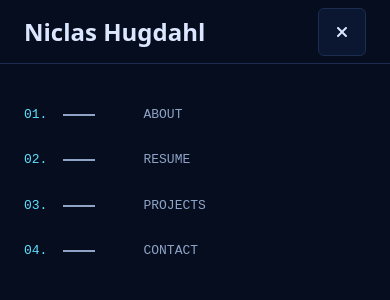
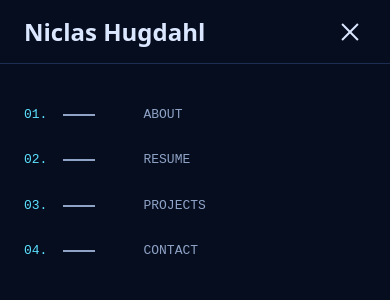
Before and after one commit to NiclO1337/frontend-projects, a React (Vite) app in the folder project3-portfolio-website/: page / in a window 390 px wide. Both pictures are taken after a click on the button "Menu". Shown: the top 300 px of the page. Built offline with nearby package versions, Linux system fonts and the light colour scheme.

Commit message:
project-3: refactor MobileMenu style and closing mechanics

```diff
--- a/project3-portfolio-website/src/components/MobileHeader/MobileHeader.jsx
+++ b/project3-portfolio-website/src/components/MobileHeader/MobileHeader.jsx
@@ -1,6 +1,5 @@
 import { useCallback, useRef, useState } from "react";
-import { Link } from "react-router";
-import { FaBars, FaXmark } from "react-icons/fa6";
+import { Link, useLocation } from "react-router";
 import MobileMenu from "../MobileMenu/MobileMenu.jsx";
 import styles from "./MobileHeader.module.css";
 
@@ -8,11 +7,23 @@ const MENU_ID = "mobile-menu";
 
 /**
  * Top bar for tablet and mobile: name (link home) and the menu button.
- * It owns the open/closed state, so the logo link can close the menu too.
+ * It owns the open/closed state, so the menu closes on any navigation.
  */
 export default function MobileHeader() {
   const [isOpen, setIsOpen] = useState(false);
   const buttonRef = useRef(null);
+
+  // Close the menu whenever the route changes (menu links, logo, browser
+  // back/forward). `location.key` is new on every navigation, even to the page
+  // you are already on, so it catches more than the pathname would. Setting
+  // state while rendering is React's recommended way to reset state when
+  // something changes: it avoids an extra render with stale state.
+  const { key } = useLocation();
+  const [previousKey, setPreviousKey] = useState(key);
+  if (key !== previousKey) {
+    setPreviousKey(key);
+    setIsOpen(false);
+  }
 
   // useCallback keeps the same function between renders, so MobileMenu's
   // Escape listener isn't removed and re-added on every render.
@@ -25,7 +36,7 @@ export default function MobileHeader() {
   return (
     <>
       <header className={styles.header}>
-        <Link to="/" className={styles.name} onClick={() => setIsOpen(false)}>
+        <Link to="/" className={styles.name}>
           Niclas Hugdahl
         </Link>
         <button
@@ -37,11 +48,9 @@ export default function MobileHeader() {
           aria-controls={MENU_ID}
           onClick={() => setIsOpen((open) => !open)}
         >
-          {isOpen ? (
-            <FaXmark aria-hidden="true" />
-          ) : (
-            <FaBars aria-hidden="true" />
-          )}
+          {/* Two lines. The CSS turns them into an X while the menu is open. */}
+          <span className={styles.line} aria-hidden="true" />
+          <span className={styles.line} aria-hidden="true" />
         </button>
       </header>
       {isOpen && <MobileMenu id={MENU_ID} onClose={closeMenu} />}
--- a/project3-portfolio-website/src/components/MobileHeader/MobileHeader.module.css
+++ b/project3-portfolio-website/src/components/MobileHeader/MobileHeader.module.css
@@ -26,32 +26,82 @@
   text-shadow: var(--glow-sm);
 }
 
+/*
+  Menu button: no box, just two lines (like the nav's line indicator). The
+  short line grows on hover, and while the menu is open both lines
+  rotate into an X. Only `transform` is animated.
+*/
 .button {
-  display: grid;
-  place-items: center;
-  width: var(--space-6);
+  --line-height: 2px;
+  --line-gap: var(--space-1);
+
+  display: flex;
+  flex-direction: column;
+  align-items: flex-end;
+  justify-content: center;
+  gap: var(--line-gap);
+  width: var(--space-5);
   height: var(--space-6);
   padding: 0;
   color: var(--color-text);
-  background: var(--color-surface);
-  border: 1px solid var(--color-border);
+  background: none;
+  border: 0;
   border-radius: var(--radius-sm);
   cursor: pointer;
+  transition: color var(--transition);
+}
+
+.line {
+  width: 100%;
+  height: var(--line-height);
+  background: currentColor;
+  transform: translateY(0) rotate(0) scaleX(1);
   transition:
-    color var(--transition),
-    border-color var(--transition),
+    transform var(--transition),
+    transform-origin var(--transition),
     box-shadow var(--transition);
+}
+
+/* The second line starts short and is anchored to the right. */
+.line:last-child {
+  transform: translateY(0) rotate(0) scaleX(0.6);
+  transform-origin: right;
 }
 
 .button:hover,
 .button:focus-visible {
   color: var(--color-accent);
-  border-color: var(--color-accent);
+}
+
+.button:hover .line,
+.button:focus-visible .line {
   box-shadow: var(--glow-sm);
 }
 
+.button:hover .line:last-child,
+.button:focus-visible .line:last-child {
+  transform: translateY(0) rotate(0) scaleX(1);
+}
+
+/*
+  Open: move each line half the distance between them towards the middle,
+  then rotate. Keeping the same transform functions in the same order as
+  above lets the browser animate each one smoothly.
+*/
+.button[aria-expanded="true"] .line:first-child {
+  transform: translateY(calc((var(--line-height) + var(--line-gap)) / 2))
+    rotate(45deg) scaleX(0.7);
+}
+
+.button[aria-expanded="true"] .line:last-child {
+  transform: translateY(calc((var(--line-height) + var(--line-gap)) / -2))
+    rotate(-45deg) scaleX(0.7);
+  transform-origin: center;
+}
+
 @media (prefers-reduced-motion: reduce) {
-  .button {
+  .button,
+  .line {
     transition: none;
   }
 }
--- a/project3-portfolio-website/src/components/MobileMenu/MobileMenu.jsx
+++ b/project3-portfolio-website/src/components/MobileMenu/MobileMenu.jsx
@@ -8,6 +8,7 @@ import styles from "./MobileMenu.module.css";
  * @param {object} props
  * @param {string} props.id id the menu button points to with aria-controls
  * @param {() => void} props.onClose asks the parent to close the menu
+ *   (Escape or a click outside the links)
  */
 export default function MobileMenu({ id, onClose }) {
   const menuRef = useRef(null);
@@ -28,9 +29,16 @@ export default function MobileMenu({ id, onClose }) {
     return () => document.removeEventListener("keydown", handleKeyDown);
   }, [onClose]);
 
+  // A click anywhere except on a link dismisses the menu. Links don't need
+  // handling here: clicking one navigates, and MobileHeader closes the menu
+  // on every navigation. Keyboard users have Escape and the menu button.
+  function handleClick(event) {
+    if (!event.target.closest("a")) onClose();
+  }
+
   return (
-    <div id={id} ref={menuRef} className={styles.menu}>
-      <NavMenu onNavigate={onClose} />
+    <div id={id} ref={menuRef} className={styles.menu} onClick={handleClick}>
+      <NavMenu />
     </div>
   );
 }
--- a/project3-portfolio-website/src/components/NavMenu/NavMenu.jsx
+++ b/project3-portfolio-website/src/components/NavMenu/NavMenu.jsx
@@ -12,17 +12,14 @@ const links = [
 /**
  * Main navigation. NavLink adds `aria-current="page"` to the link that matches
  * the current URL, and the CSS styles the active link from that attribute.
- * @param {object} props
- * @param {() => void} [props.onNavigate] called when a link is clicked
- *   (the mobile menu uses it to close itself)
  */
-export default function NavMenu({ onNavigate }) {
+export default function NavMenu() {
   return (
     <nav aria-label="Main">
       <ul className={styles.list}>
         {links.map(({ to, label }, index) => (
           <li key={to}>
-            <NavLink to={to} className={styles.link} onClick={onNavigate}>
+            <NavLink to={to} className={styles.link}>
               {/* Decorative number and line: hidden from screen readers. */}
               <span className={styles.number} aria-hidden="true">
                 {String(index + 1).padStart(2, "0")}.
--- a/project3-portfolio-website/src/components/NavMenu/NavMenu.module.css
+++ b/project3-portfolio-website/src/components/NavMenu/NavMenu.module.css
@@ -7,8 +7,12 @@
   list-style: none;
 }
 
+/* fit-content: only the visible link is clickable, so empty space beside it
+   counts as "outside the menu" (the mobile menu closes when you click there).
+   TODO: re-evaluate if fit-content still feels right later */
 .link {
   display: flex;
+  width: fit-content;
   align-items: center;
   gap: var(--space-3);
   padding: var(--space-2) 0;
```
Also changed, not shown: 1 other file (tests, documents, lock files or other folders).
